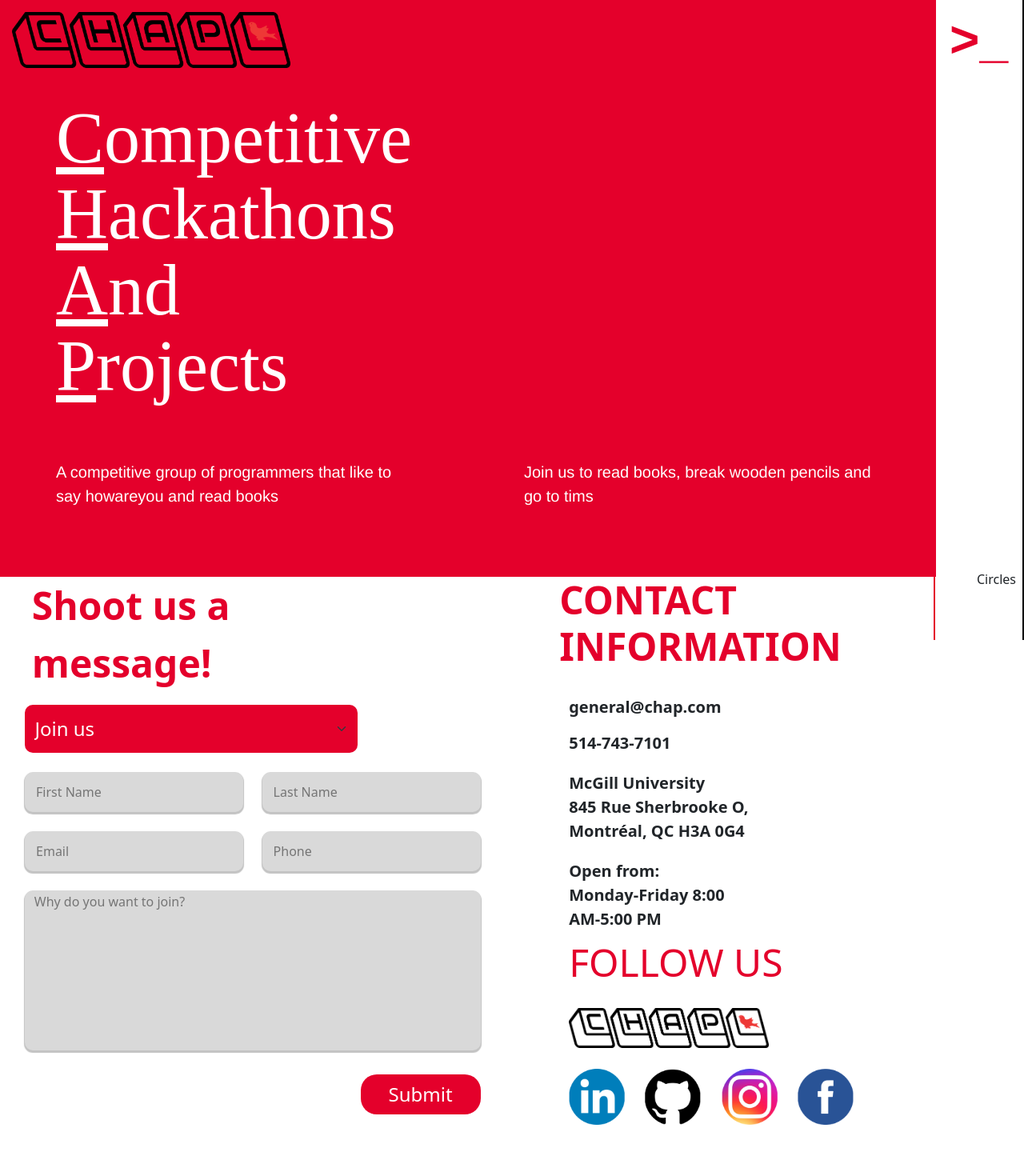
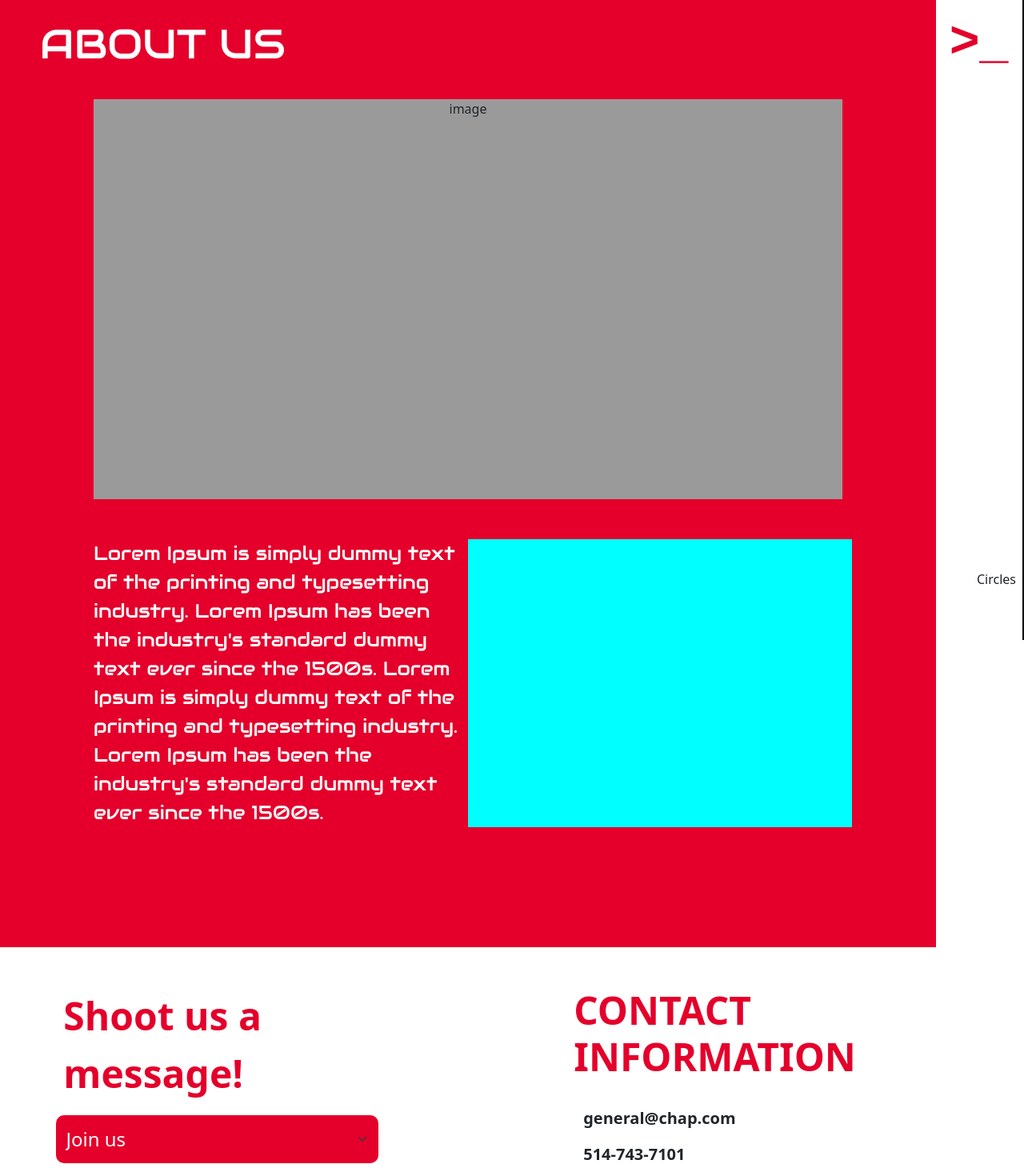
Before and after one commit to chap-organization/chap-website, a Next.js app: page / in a window 1280 px wide. Shown: the top 1470 px of the page at 80% size. Before the commit the page ends 1412 px from the top, so only its background shows below. Built offline with nearby package versions, Linux system fonts and the light colour scheme; a web font is replaced by a local one.

Commit message:
chaw-26 Done with basic layout of about us page, will now attack donut chart

```diff
--- /dev/null
+++ b/components/AboutUs/AboutUs.js
@@ -0,0 +1,28 @@
+
+import styles from '../../styles/Components/AboutUs/AboutUs.module.css'
+
+const AboutUs = () => {
+    return (
+        <div className={`${styles.container}`}>
+            <div className={styles.header}>
+                <h1> ABOUT US </h1>
+            </div>
+            <div className={styles.content}>
+                <div className={styles.image}>
+                    <p className="text-center"> image </p>
+                </div>
+                <div className={`${styles.bottomContent} row`}>
+                    <div className={`${styles.bottomText} col-lg-6`}>
+                        Lorem Ipsum is simply dummy text of the printing and typesetting industry. Lorem Ipsum has been the industry's standard dummy text ever since the 1500s. Lorem Ipsum is simply dummy text of the printing and typesetting industry. Lorem Ipsum has been the industry's standard dummy text ever since the 1500s.
+                    </div>
+                    <div className={`${styles.roundshit} col-lg-6`}>
+
+                    </div>
+                </div>
+            </div>
+        </div>
+    )
+}
+
+
+export default AboutUs;
--- a/components/Layout/Footer.js
+++ b/components/Layout/Footer.js
@@ -6,7 +6,7 @@ import styles from "../../styles/Components/Layout/Footer.module.css"
 export default function Footer() {
     return (
         <section>
-            <div className="row g-3">
+            <div className={`${styles.container} row g-3`}>
                 <div className={`col-lg-6 ${styles.center}`}>
                     <div className={styles.contact}>
                         <ContactForm />
--- a/pages/index.js
+++ b/pages/index.js
@@ -1,6 +1,6 @@
 import Head from 'next/head';
-import HomeSection from "../components/Home/HomeSection";
-
+import HomeSection from '../components/Home/HomeSection';
+import AboutUs from '../components/AboutUs/AboutUs'
 export default function Home() {
 
   const props = ["hello", "heu"]
@@ -15,7 +15,8 @@ export default function Home() {
 
       <main id="homePage">
         {/* main section components will go here */}
-        <HomeSection />
+        {/* <HomeSection /> */}
+        <AboutUs/>
       </main>
 
     </div>
--- /dev/null
+++ b/styles/Components/AboutUs/AboutUs.module.css
@@ -0,0 +1,44 @@
+
+@font-face {
+    font-family: Audiowide;
+    src: url('../../../public/Audiowide.ttf');
+}
+
+.container{
+    background-color: #E4002B;
+}
+
+.header > h1{
+    color: white;
+    font-family: 'Audiowide';
+    padding: 25px 25px 30px 50px;
+    font-size: 4vmax;
+    font-weight: 500;
+}
+
+.image{
+    width: 100%;
+    height: 500px;
+    background-color: rgb(154, 154, 154);
+}
+
+.content{
+    width: 80%;
+    margin: auto;
+}
+
+.bottomContent {
+    padding-bottom: 150px;
+    margin-top: 50px;
+    display: flex;
+}
+
+.bottomText{
+    font-family: 'Audiowide';
+    color: white;
+    font-size: 24px;
+}
+
+.roundshit{
+    background-color: aqua;
+}
--- a/styles/Components/Layout/Footer.module.css
+++ b/styles/Components/Layout/Footer.module.css
@@ -1,3 +1,7 @@
+
+.container{
+    padding: 50px 0px 30px 40px;
+}
 
 .center {
     display: flex;
```
Also changed, not shown: public/Audiowide.ttf (added).
